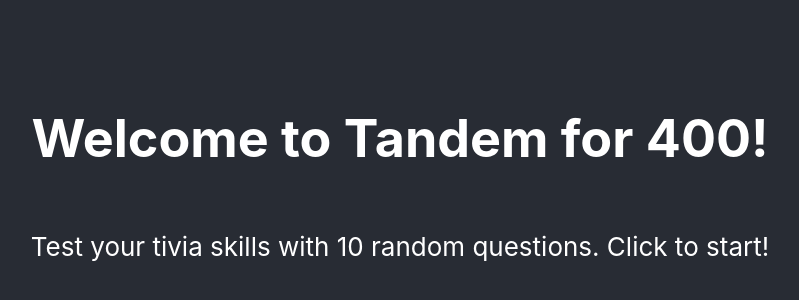
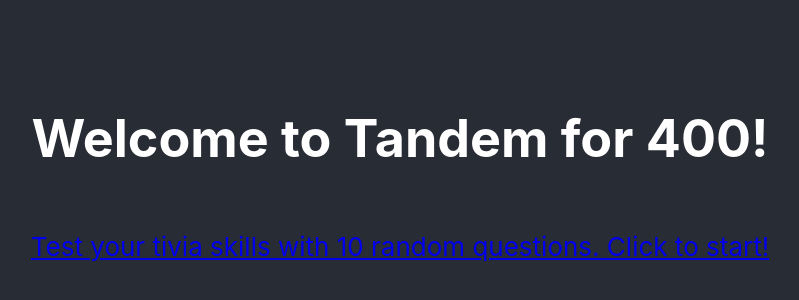
Before and after one commit to digitopolis/trivia-training, a React (Create React App) app: page / in a window 1280 px wide. Shown: the part 220-520 px from the top of the page, without its empty margins (240-1039 px from the left). Built offline with nearby package versions, Linux system fonts and the light colour scheme.

Commit message:
Add react router and routes for intro, quiz start

```diff
--- a/package.json
+++ b/package.json
@@ -10,8 +10,10 @@
     "@types/node": "^12.19.2",
     "@types/react": "^16.9.54",
     "@types/react-dom": "^16.9.9",
+    "@types/react-router-dom": "^5.1.6",
     "react": "^17.0.1",
     "react-dom": "^17.0.1",
+    "react-router-dom": "^5.2.0",
     "react-scripts": "4.0.0",
     "typescript": "^4.0.5",
     "web-vitals": "^0.2.4"
--- a/src/App.tsx
+++ b/src/App.tsx
@@ -1,14 +1,21 @@
 import React from "react";
-import logo from "./logo.svg";
+import { BrowserRouter, Route, Switch } from "react-router-dom";
 import "./App.css";
+import Intro from "./components/intro";
 
 function App() {
   return (
     <div className="App">
-      <header className="App-header">
-        <h1>Welcome to Tandem for 400!</h1>
-        <p>Test your tivia skills with 10 random questions. Click to start!</p>
-      </header>
+      <BrowserRouter>
+        <Switch>
+          <Route exact path="/">
+            <Intro />
+          </Route>
+          <Route path="/quiz">
+            <h1>Question 1</h1>
+          </Route>
+        </Switch>
+      </BrowserRouter>
     </div>
   );
 }
--- /dev/null
+++ b/src/components/intro.tsx
@@ -0,0 +1,15 @@
+import React from "react";
+import { Link } from "react-router-dom";
+
+const Intro: React.FC<{}> = () => {
+  return (
+    <header className="App-header">
+      <h1>Welcome to Tandem for 400!</h1>
+      <Link to="/quiz">
+        <p>Test your tivia skills with 10 random questions. Click to start!</p>
+      </Link>
+    </header>
+  );
+};
+
+export default Intro;
```
Also changed, not shown: 2 other files (tests, documents, lock files or other folders).
